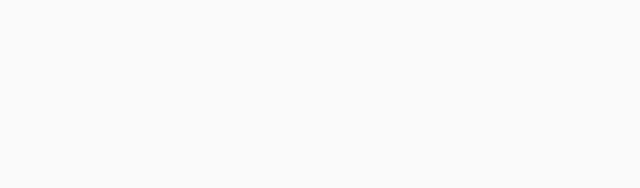
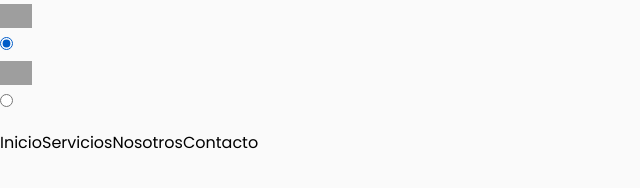
Before and after one commit to EduardoMVirgilio/NUCBA_5417_JS, a plain HTML site: page clase_12/demo/index.html in a window 1280 px wide. Shown: the whole page, without its empty margins (0-640 px from the left). Drawn offline with Linux system fonts and the light colour scheme; grey boxes are pictures that could not be loaded.

Commit message:
Fin Demo | Clase 12

```diff
--- a/clase_12/demo/app.js
+++ b/clase_12/demo/app.js
@@ -1,12 +1,50 @@
-const langs = ["es", "en"];
-const links = { es: [], en: [] };
+const langs = ["es", "us"];
+const links = { es: [], us: [] };
 // Links Español
 links.es.push({ target: "#inicio", label: "Inicio" });
 links.es.push({ target: "#servicios", label: "Servicios" });
 links.es.push({ target: "#nosotros", label: "Nosotros" });
 links.es.push({ target: "#contacto", label: "Contacto" });
 // Links Ingles
-links.en.push({ target: "#start", label: "Home" });
-links.en.push({ target: "#services", label: "Services" });
-links.en.push({ target: "#aboutus", label: "About Us" });
-links.en.push({ target: "#contact", label: "Contact" });
+links.us.push({ target: "#start", label: "Home" });
+links.us.push({ target: "#services", label: "Services" });
+links.us.push({ target: "#aboutus", label: "About Us" });
+links.us.push({ target: "#contact", label: "Contact" });
+
+var defaultLang = localStorage.getItem("lang") || "es";
+const showLinks = () => {
+  const navbar = document.querySelector("#links");
+  navbar.innerHTML = null;
+  for (const link of links[defaultLang]) {
+    let a = document.createElement("a");
+    a.href = link.target;
+    a.innerText = link.label;
+    navbar.append(a);
+  }
+};
+
+showLinks();
+
+// Show traducciones
+const formLangs = document.querySelector("#lang");
+
+for (const lang of langs) {
+  let optionLang = document.createElement("input");
+  optionLang.setAttribute("value", lang);
+  optionLang.name = "langs";
+  optionLang.id = `langs-${lang}`;
+  optionLang.type = "radio";
+  if (defaultLang === lang) {
+    optionLang.checked = true;
+  }
+  let labelLang = document.createElement("label");
+  labelLang.setAttribute("for", `langs-${lang}`);
+  labelLang.innerHTML = `<img src='https://raw.githubusercontent.com/lipis/flag-icons/refs/heads/main/flags/1x1/${lang}.svg'/>`;
+  formLangs.append(labelLang, optionLang);
+  optionLang.onchange = (e) => {
+    e.preventDefault();
+    defaultLang = e.target.value;
+    localStorage.setItem("lang", defaultLang);
+    showLinks();
+  };
+}
--- a/clase_12/demo/css/demo.css
+++ b/clase_12/demo/css/demo.css
@@ -0,0 +1,5 @@
+#lang label{
+    width: 2rem;
+    aspect-ratio: 1/1;
+    display: flex;
+}
--- a/clase_12/demo/index.html
+++ b/clase_12/demo/index.html
@@ -7,6 +7,8 @@
     <link rel="stylesheet" href="main.css" />
   </head>
   <body>
+    <form id="lang"></form>
+    <nav id="links"></nav>
     <script src="app.js"></script>
   </body>
 </html>
```
Also changed, not shown: clase_12/demo/main.css (line endings or trailing spaces).
